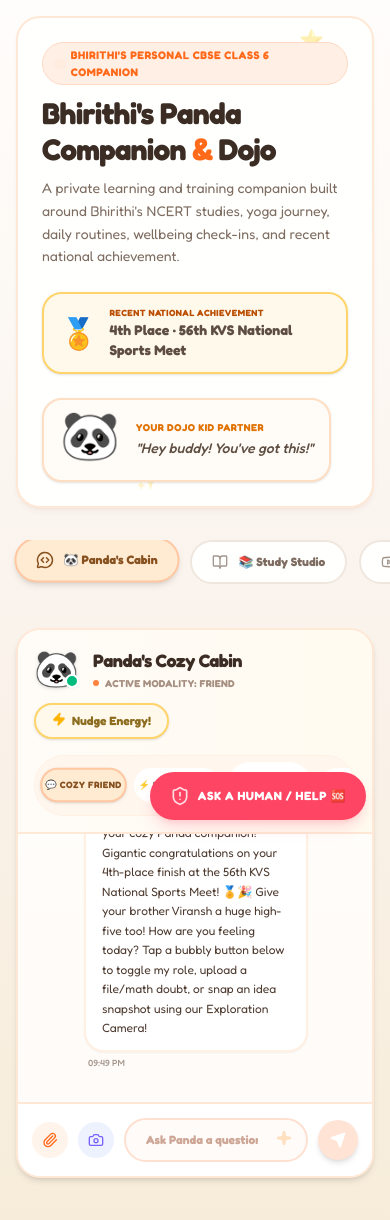
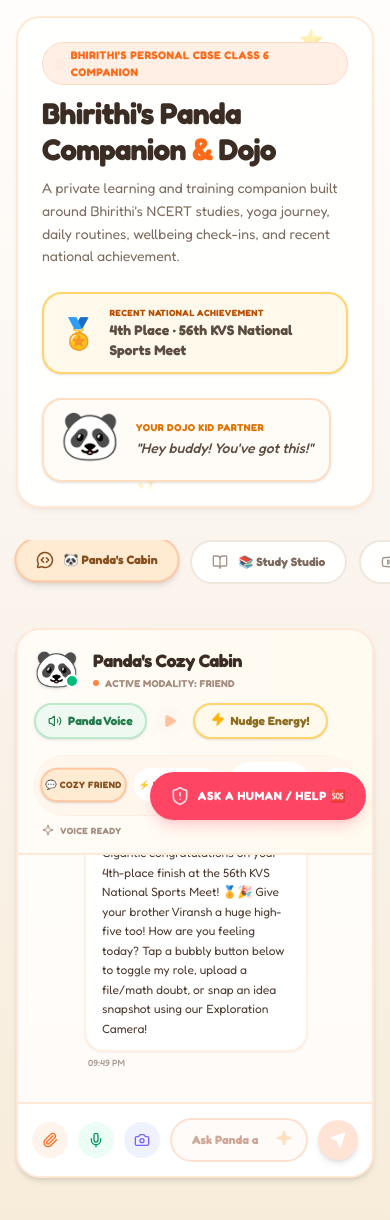
Before and after one commit to Muganth0/Bhirithi-Companion, a React (Vite) app: page / in a window 390 px wide. Shown: the top 1220 px of the page. Built offline with nearby package versions, Linux system fonts and the light colour scheme.

Commit message:
Add Panda voice chat with microphone and speech controls

```diff
--- a/src/components/Chatroom.tsx
+++ b/src/components/Chatroom.tsx
@@ -1,5 +1,5 @@
 import React, { useState, useRef, useEffect } from 'react';
-import { Send, Sparkles, Smile, ShieldAlert, Heart, Zap, User, Paperclip, Camera, X, FileText, Check, RotateCcw, CameraOff, Sparkle } from 'lucide-react';
+import { Send, Sparkles, Smile, ShieldAlert, Heart, Zap, User, Paperclip, Camera, X, FileText, Check, RotateCcw, CameraOff, Sparkle, Mic, MicOff, Volume2, VolumeX, Square, Play } from 'lucide-react';
 import { ChatMessage, PandaRole } from '../types';
 import { motion, AnimatePresence } from 'motion/react';
 
@@ -8,6 +8,33 @@ interface AttachedFileInfo {
   type: string;
   base64: string;
   previewUrl?: string;
+}
+
+interface SpeechRecognitionEventLike extends Event {
+  results: SpeechRecognitionResultList;
+}
+
+interface SpeechRecognitionLike {
+  lang: string;
+  continuous: boolean;
+  interimResults: boolean;
+  onstart: (() => void) | null;
+  onend: (() => void) | null;
+  onerror: ((event: any) => void) | null;
+  onresult: ((event: SpeechRecognitionEventLike) => void) | null;
+  start: () => void;
+  stop: () => void;
+}
+
+interface SpeechRecognitionConstructor {
+  new (): SpeechRecognitionLike;
+}
+
+declare global {
+  interface Window {
+    SpeechRecognition?: SpeechRecognitionConstructor;
+    webkitSpeechRecognition?: SpeechRecognitionConstructor;
+  }
 }
 
 export default function Chatroom() {
@@ -23,6 +50,15 @@ export default function Chatroom() {
   ]);
   const [input, setInput] = useState('');
   const [isLoading, setIsLoading] = useState(false);
+
+  // Panda Voice: browser-native speech recognition + speech synthesis.
+  const [voiceEnabled, setVoiceEnabled] = useState(true);
+  const [isListening, setIsListening] = useState(false);
+  const [isSpeaking, setIsSpeaking] = useState(false);
+  const [voiceSupported, setVoiceSupported] = useState(true);
+  const recognitionRef = useRef<SpeechRecognitionLike | null>(null);
+  const lastSpokenTextRef = useRef<string>('');
+  const speechUtteranceRef = useRef<SpeechSynthesisUtterance | null>(null);
   const messagesEndRef = useRef<HTMLDivElement | null>(null);
 
   // Pep consent state
@@ -40,6 +76,112 @@ export default function Chatroom() {
   const [cameraStream, setCameraStream] = useState<MediaStream | null>(null);
   const [capturedPhoto, setCapturedPhoto] = useState<string | null>(null);
   const [cameraError, setCameraError] = useState('');
+
+  const getSpeechLocale = () => {
+    const preferred = navigator.language?.toLowerCase() || 'en-in';
+    if (preferred.startsWith('ta')) return 'ta-IN';
+    if (preferred.startsWith('te')) return 'te-IN';
+    if (preferred.startsWith('hi')) return 'hi-IN';
+    return 'en-IN';
+  };
+
+  const speakPanda = (text: string) => {
+    if (!voiceEnabled || !('speechSynthesis' in window) || !text.trim()) return;
+    window.speechSynthesis.cancel();
+
+    const cleanText = text.replace(/https?:\/\/\S+/g, '').trim();
+    const utterance = new SpeechSynthesisUtterance(cleanText);
+    utterance.lang = getSpeechLocale();
+    utterance.rate = 0.92;
+    utterance.pitch = 1.08;
+    utterance.volume = 1;
+    speechUtteranceRef.current = utterance;
+
+    const voices = window.speechSynthesis.getVoices();
+    const locale = utterance.lang.toLowerCase();
+    const preferredVoice =
+      voices.find(v => v.lang.toLowerCase() === locale) ||
+      voices.find(v => v.lang.toLowerCase().startsWith(locale.split('-')[0])) ||
+      voices.find(v => /en-in/i.test(v.lang)) ||
+      voices.find(v => /english/i.test(v.name));
+    if (preferredVoice) utterance.voice = preferredVoice;
+
+    utterance.onstart = () => setIsSpeaking(true);
+    utterance.onend = () => setIsSpeaking(false);
+    utterance.onerror = () => setIsSpeaking(false);
+
+    lastSpokenTextRef.current = cleanText;
+    window.speechSynthesis.speak(utterance);
+  };
+
+  const stopSpeaking = () => {
+    if ('speechSynthesis' in window) window.speechSynthesis.cancel();
+    setIsSpeaking(false);
+  };
+
+  const replayLastPandaVoice = () => {
+    if (lastSpokenTextRef.current) speakPanda(lastSpokenTextRef.current);
+  };
+
+  const toggleListening = () => {
+    const Recognition = window.SpeechRecognition || window.webkitSpeechRecognition;
+    if (!Recognition) {
+      setVoiceSupported(false);
+      return;
+    }
+
+    if (isListening) {
+      recognitionRef.current?.stop();
+      return;
+    }
+
+    const recognition = new Recognition();
+    recognition.lang = getSpeechLocale();
+    recognition.continuous = false;
+    recognition.interimResults = true;
+
+    recognition.onstart = () => setIsListening(true);
+    recognition.onend = () => {
+      setIsListening(false);
+      recognitionRef.current = null;
+    };
+    recognition.onerror = (event: any) => {
+      console.warn('Panda voice input error:', event?.error);
+      setIsListening(false);
+      recognitionRef.current = null;
+    };
+    recognition.onresult = (event: SpeechRecognitionEventLike) => {
+      let transcript = '';
+      for (let i = event.resultIndex ?? 0; i < event.results.length; i += 1) {
+        transcript += event.results[i][0]?.transcript || '';
+      }
+      setInput(transcript.trim());
+    };
+
+    recognitionRef.current = recognition;
+    try {
+      recognition.start();
+    } catch {
+      setIsListening(false);
+      recognitionRef.current = null;
+    }
+  };
+
+  useEffect(() => {
+    const Recognition = window.SpeechRecognition || window.webkitSpeechRecognition;
+    setVoiceSupported(Boolean(Recognition) || 'speechSynthesis' in window);
+
+    return () => {
+      recognitionRef.current?.stop();
+      if ('speechSynthesis' in window) window.speechSynthesis.cancel();
+    };
+  }, []);
+
+  useEffect(() => {
+    if ('speechSynthesis' in window) {
+      window.speechSynthesis.getVoices();
+    }
+  }, []);
 
   const scrollToBottom = () => {
     messagesEndRef.current?.scrollIntoView({ behavior: 'smooth' });
@@ -234,6 +376,7 @@ export default function Chatroom() {
       };
 
       setMessages(prev => [...prev, pandaMsg]);
+      speakPanda(data.text);
     } catch (err) {
       console.error(err);
 
@@ -243,7 +386,7 @@ export default function Chatroom() {
         partner: "You have got this, Bhirithi! After your 4th-place finish at the 56th KVS National Sports Meet, you already know what steady practice and determination feel like. Let's solve just ONE more Class 6 Math question right now. I know you can do it! 💪✨",
         teacher: "Math and science are like a starry sky, Bhirithi. Did you know Roman numeral L represents 50, and proteins are bodybuilders? Let's check some chapter questions!",
         mom: "Panda says: make sure your back is straight at your desk, Bhirithi! 🎋 Have you eaten a healthy fruit snack? Tell Viransh to join you for an apple!",
-        yoga: "Inhale slowly for four seconds, Bhirithi... hold... and breathe out like swinging tree leaves. As our National Champion Yoga expert, keep your focus pristine and show us that safe alignment! 🧘🎋"
+        yoga: "Inhale slowly for four seconds, Bhirithi... hold... and breathe out like swinging tree leaves. As an accomplished young competitive Yoga student, keep your focus pristine and always use safe alignment! 🧘🎋"
       };
 
       // Customized visual response text for fallbacks
@@ -261,6 +404,7 @@ export default function Chatroom() {
       };
 
       setMessages(prev => [...prev, pandaMsg]);
+      speakPanda(fallbackText);
     } finally {
       setIsLoading(false);
     }
@@ -363,6 +507,33 @@ export default function Chatroom() {
           </div>
 
           <div className="flex gap-2 items-center">
+            {/* Panda Voice Controls */}
+            <button
+              type="button"
+              onClick={() => {
+                if (isSpeaking) {
+                  stopSpeaking();
+                } else {
+                  setVoiceEnabled(prev => !prev);
+                }
+              }}
+              className={`flex items-center gap-1.5 font-bold text-xs px-3 py-2 rounded-full cursor-pointer shadow-sm transition active:scale-95 border-2 ${voiceEnabled ? 'bg-[#EEF9F2] text-[#237A4A] border-[#BCE8CC]' : 'bg-slate-50 text-slate-500 border-slate-200'}`}
+              title={isSpeaking ? "Stop Panda's voice" : voiceEnabled ? "Mute Panda voice" : "Enable Panda voice"}
+            >
+              {isSpeaking ? <Square className="w-3.5 h-3.5 fill-current" /> : voiceEnabled ? <Volume2 className="w-3.5 h-3.5" /> : <VolumeX className="w-3.5 h-3.5" />}
+              <span>{isSpeaking ? 'Stop Voice' : voiceEnabled ? 'Panda Voice' : 'Voice Off'}</span>
+            </button>
+
+            <button
+              type="button"
+              onClick={replayLastPandaVoice}
+              disabled={!lastSpokenTextRef.current || !voiceSupported}
+              className="p-2 bg-[#FFF4EC] hover:bg-[#FFE6D3] disabled:opacity-40 text-[#FF6A1A] rounded-full cursor-pointer transition active:scale-95"
+              title="Replay Panda's last spoken reply"
+            >
+              <Play className="w-3.5 h-3.5 fill-current" />
+            </button>
+
             {/* Quick pep block trigger */}
             <button
               id="pep-consent-trigger"
@@ -394,6 +565,16 @@ export default function Chatroom() {
               </button>
             );
           })}
+        </div>
+
+        <div className="mt-2 flex items-center justify-between gap-2 px-2 text-[9px] font-bold uppercase tracking-wider">
+          <div className={`flex items-center gap-1.5 ${isListening ? 'text-rose-500' : isSpeaking ? 'text-emerald-600' : 'text-[#A68F81]'}`}>
+            {isListening ? <Mic className="w-3 h-3 animate-pulse" /> : isSpeaking ? <Volume2 className="w-3 h-3 animate-pulse" /> : <Sparkle className="w-3 h-3" />}
+            <span>{isListening ? 'Listening to Bhirithi…' : isSpeaking ? 'Panda is speaking…' : voiceEnabled ? 'Voice ready' : 'Voice muted'}</span>
+          </div>
+          {!voiceSupported && (
+            <span className="text-amber-600 normal-case tracking-normal">Mic voice input is not supported in this browser</span>
+          )}
         </div>
       </div>
 
@@ -658,6 +839,18 @@ export default function Chatroom() {
           accept="image/*,.pdf,.doc,.docx,.txt"
         />
 
+        {/* Panda Voice Mic Trigger */}
+        <button
+          type="button"
+          onClick={toggleListening}
+          disabled={!voiceSupported}
+          className={`p-2.5 rounded-full cursor-pointer transition active:scale-95 flex-shrink-0 ${isListening ? 'bg-rose-100 text-rose-600 ring-2 ring-rose-300 animate-pulse' : 'bg-emerald-50 hover:bg-emerald-100 text-emerald-600'} disabled:opacity-40`}
+          title={isListening ? 'Stop listening' : 'Speak to Panda'}
+          aria-label={isListening ? 'Stop listening' : 'Speak to Panda'}
+        >
+          {isListening ? <MicOff className="w-4 h-4" /> : <Mic className="w-4 h-4" />}
+        </button>
+
         {/* Live Camera Explore Trigger */}
         <button
           type="button"
@@ -673,7 +866,7 @@ export default function Chatroom() {
             type="text"
             value={input}
             onChange={e => setInput(e.target.value)}
-            placeholder={attachedFile ? "Type your questions or doubts about this file..." : "Ask Panda a question or explain your doubt..."}
+            placeholder={isListening ? "Listening… speak clearly to Panda" : attachedFile ? "Type your questions or doubts about this file..." : "Ask Panda a question or explain your doubt..."}
             className="w-full pl-5 pr-12 py-3 rounded-full border-2 border-[#FFE0D0] bg-[#FFFBF9] outline-none text-xs focus:bg-white focus:border-[#FFB390] transition-all duration-200 text-[#4D3A2F] font-bold placeholder-[#CDA695]"
           />
           <div className="absolute right-4 top-3 text-lg opacity-40"><Sparkle className="w-4 h-4 text-orange-300 fill-orange-300" /></div>
```
